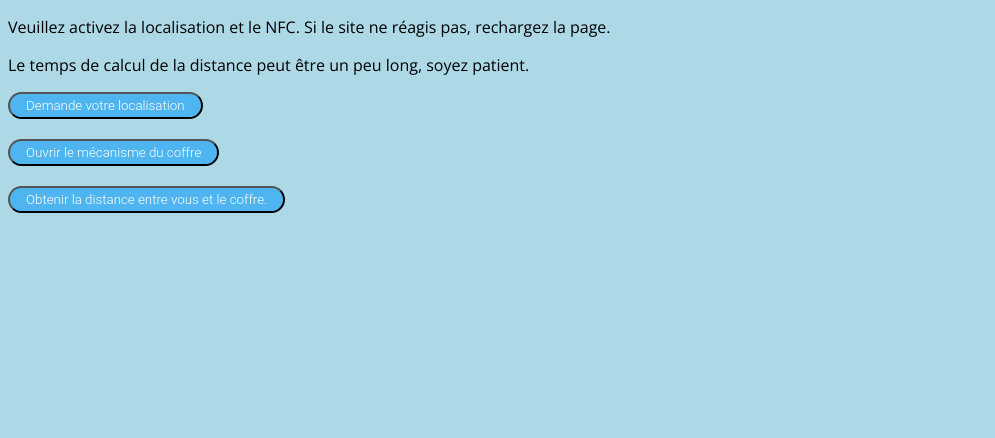
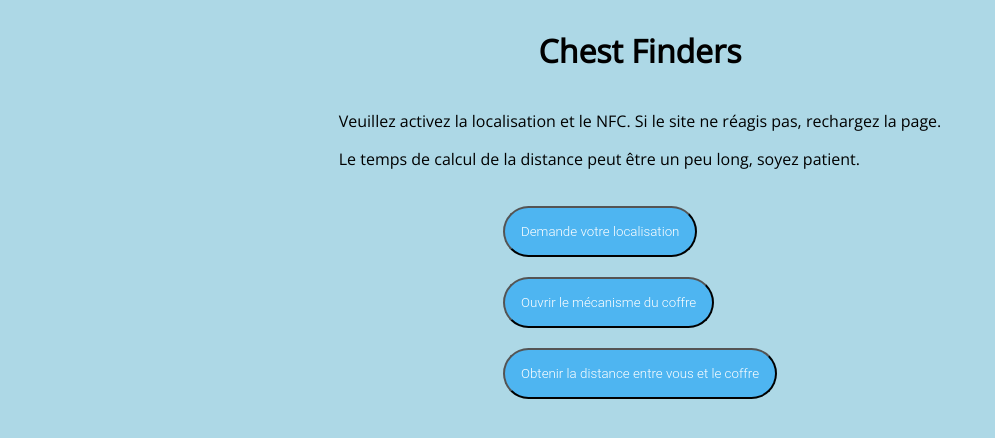
Before and after one commit to Robbirus/GeoLock, a plain HTML site: page index.html in a window 1280 px wide. Shown: the whole page, without its empty margins (0-995 px from the left). Drawn offline with nearby package versions, Linux system fonts and the light colour scheme.

Commit message:
Add files via upload

```diff
--- a/index.html
+++ b/index.html
@@ -10,6 +10,15 @@
   </head>
 
   <body>
+    <div class="box">
+
+      <div>
+        <h1>
+          Chest Finders
+        </h1>
+      </div>
+
+      <div>
         <p>
           Veuillez activez la localisation et le NFC. Si le site ne réagis pas,
           rechargez la page.
@@ -17,32 +26,37 @@
         <p>
           Le temps de calcul de la distance peut être un peu long, soyez patient.
         </p>
+      </div>
 
+      <div>
         <!--Geolocalisation-->
         <p>
           <button id="askButton">Demande votre localisation</button>
         </p>
 
-    <div id="target"></div>
-    <p id="coords"></p>
 
         <!--NFC READ-->
         <p>
           <button id="nfc_read">Ouvrir le mécanisme du coffre</button>
         </p>
 
-    <p id="chestStatus">
-
-    </p>
-
         <!--Bouton distance-->
         <button id="distance" onclick="checkDistance()">
-      Obtenir la distance entre vous et le coffre.
+          Obtenir la distance entre vous et le coffre
         </button>
-    <div id="distancePont"></div>
+
+      </div>
 
       <div>
+        <div id="target"></div>
+
+        <p id="coords"></p>
+        <p id="chestStatus"></p>
+        <p id="distancePont"></p>
         <p id="statusDistance"></p>
+
+      </div>
+
     </div>
   </body>
 </html>
--- a/src/scripts/script.js
+++ b/src/scripts/script.js
@@ -7,8 +7,8 @@ let latPapier = 46.152822;
 let lonPapier = -0.210797;
 
 // Les coordonnées latitude longitude de l'utilisateur
-let latUser = 46.141581;
-let lonUser = -0.216969;
+let latUser = 46.152822;
+let lonUser = -0.210797;
 
 navigator.geolocation.getCurrentPosition(success, error, options);
 
@@ -33,7 +33,7 @@ function success(pos) {
   console.log(distance(lat, lon, latPapier, lonPapier));
   let distanceTarget = document.getElementById("distancePont");
   let lenght = document.createElement("p");
-  if(distance(lat, lon, latPapier, lonPapier) < 100){
+  if(distance(lat, lon, latPapier, lonPapier) < 1000){
     lenght.innerHTML =
       "distance : " +  + " mètres";
   }
--- a/src/styles/style.css
+++ b/src/styles/style.css
@@ -7,8 +7,8 @@ body {
 
 button {
   display:inline-block;
-  padding:0.3em 1.2em;
-  margin:0 0.3em 0.3em 0;
+  padding:1.2em 1.2em;
+  margin:0.3em 0.3em 0;
   border-radius:2em;
   box-sizing: border-box;
   text-decoration:none;
@@ -18,6 +18,15 @@ button {
   background-color:#4eb5f1;
   text-align:center;
   transition: all 0.2s;
+}
+
+div.box{
+  display: flex;
+  flex-flow: wrap column;
+  justify-content: center;
+  align-items: center;
+  max-width: fit-content;
+  margin-inline: auto;
 }
 
 button:hover{
```
Lines whose indentation alone changed are shown as unchanged.
